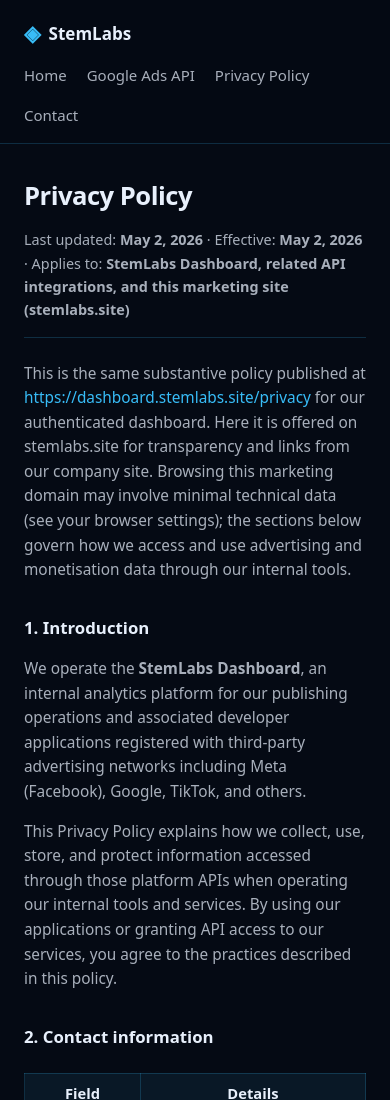
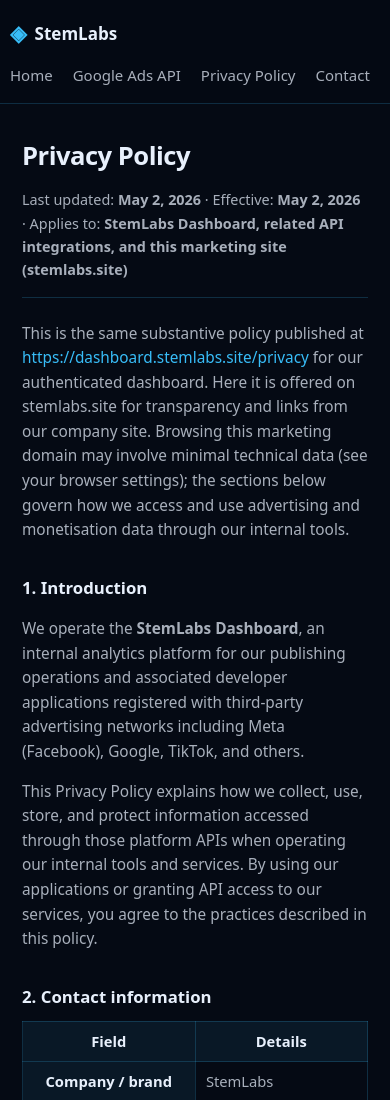
Before and after one commit to ads-tool/stemlabs, a plain HTML site: page privacy-policy.html in a window 390 px wide. Shown: the top 1100 px of the page. Drawn offline with Linux system fonts and the light colour scheme.

Commit message:
feat: update css

```diff
--- a/styles.css
+++ b/styles.css
@@ -19,7 +19,10 @@ body {
   color: var(--text);
   background: var(--bg-deep);
 }
-.wrap { width: min(1080px, calc(100% - 3rem)); margin-inline: auto; }
+.wrap {
+  width: min(1080px, calc(100% - clamp(1.25rem, 5vw, 3rem)));
+  margin-inline: auto;
+}
 a { color: var(--accent); text-decoration: none; }
 a:hover { text-decoration: underline; }
 .site-header {
@@ -28,7 +31,27 @@ a:hover { text-decoration: underline; }
   backdrop-filter: blur(12px);
   border-bottom: 1px solid var(--border);
 }
-.header-inner { display: flex; align-items: center; justify-content: space-between; padding: 1rem 0; flex-wrap: wrap; gap: 0.75rem; }
+.header-inner {
+  display: flex;
+  align-items: center;
+  justify-content: space-between;
+  padding: 1rem 0;
+  flex-wrap: wrap;
+  gap: 0.75rem;
+}
+@media (max-width: 540px) {
+  .header-inner {
+    align-items: flex-start;
+    flex-direction: column;
+  }
+  .site-nav {
+    width: 100%;
+    gap: 0.4rem 0.85rem;
+  }
+  .site-nav a {
+    font-size: 0.84rem;
+  }
+}
 .logo { display: inline-flex; align-items: center; gap: 0.5rem; font-weight: 700; color: var(--text); }
 .logo-mark { color: var(--accent); font-size: 1.35rem; }
 .site-nav { display: flex; flex-wrap: wrap; gap: 1rem 1.25rem; }
@@ -66,8 +89,21 @@ a:hover { text-decoration: underline; }
 .site-footer { border-top: 1px solid var(--border); padding: 1.25rem 0 2.5rem; font-size: 0.875rem; color: var(--muted); }
 .footer-inner { display: flex; flex-wrap: wrap; justify-content: space-between; gap: 1rem; align-items: center; }
 .footer-links { display: flex; flex-wrap: wrap; gap: 1rem; }
-.policy-document { padding: clamp(2rem, 6vw, 4rem) 0 4rem; }
-.policy-prose { max-width: 65ch; }
+.policy-document {
+  padding: clamp(2rem, 6vw, 4rem) 0 4rem;
+}
+
+/* Extra horizontal gutter on disclosure / privacy pages — avoids pasted-to-edge layout on phones */
+.policy-document > .wrap {
+  padding-inline: max(0.75rem, env(safe-area-inset-left));
+  padding-right: max(0.75rem, env(safe-area-inset-right));
+  box-sizing: border-box;
+}
+
+.policy-prose {
+  max-width: min(65ch, 100%);
+  min-width: 0;
+}
 .policy-lede.disclosure-lede { max-width: 58ch; }
 .disclosure-page .policy-lede br { display: none; }
 .policy-prose h1 { margin: 0 0 0.75rem; font-size: clamp(1.6rem, 3.5vw, 2rem); letter-spacing: -0.02em; }
@@ -110,14 +146,23 @@ a:hover { text-decoration: underline; }
   margin-bottom: 1.5rem;
   border-bottom: 1px solid var(--border);
 }
-.policy-prose .table-scroll { overflow-x: auto; margin: 0.65rem 0 1rem; -webkit-overflow-scrolling: touch; }
+.policy-prose .table-scroll {
+  overflow-x: auto;
+  max-width: 100%;
+  margin: 0.65rem 0 1rem;
+  -webkit-overflow-scrolling: touch;
+}
 
 /* Reviewer-focused disclosure tables & textual UI mock-ups */
 .review-table {
   width: 100%;
   border-collapse: collapse;
+  table-layout: fixed;
   font-size: 0.92rem;
   margin: 0.75rem 0 1.25rem;
+}
+.policy-prose .table-scroll > .review-table {
+  margin: 0;
 }
 .review-table th,
 .review-table td {
@@ -125,12 +170,23 @@ a:hover { text-decoration: underline; }
   padding: 0.5rem 0.65rem;
   vertical-align: top;
   color: var(--muted);
+  white-space: normal;
+  overflow-wrap: anywhere;
+  word-break: break-word;
 }
+
 .review-table th {
   background: rgba(56, 189, 248, 0.08);
   color: var(--text);
   font-weight: 600;
-  width: min(14rem, 32%);
+}
+
+/* Two-column reviewer tables: keep label column modest; URL-heavy column gets the rest */
+.review-table thead th:first-child {
+  width: min(42%, 12rem);
+}
+.review-table tbody th[scope="row"] {
+  width: min(42%, 12rem);
 }
 .policy-prose .review-table a { word-break: break-word; }
 .reviewer-wireframe {
@@ -139,6 +195,8 @@ a:hover { text-decoration: underline; }
   border-radius: 10px;
   border: 1px dashed rgba(56, 189, 248, 0.45);
   background: rgba(56, 189, 248, 0.06);
+  overflow-x: auto;
+  max-width: 100%;
 }
 .reviewer-wireframe h3 {
   margin: 0 0 0.65rem;
@@ -148,11 +206,13 @@ a:hover { text-decoration: underline; }
 }
 .mock-surface {
   font-family: var(--font-mono);
-  font-size: 0.78rem;
-  line-height: 1.5;
+  font-size: 0.72rem;
+  line-height: 1.45;
   color: rgba(232, 240, 252, 0.85);
   margin: 0;
   white-space: pre-wrap;
+  overflow-wrap: anywhere;
+  word-break: break-all;
 }
 .anchor-note {
   font-size: 0.82rem;
```
Also changed, not shown: google-ads-api.html (+10 -0 lines).
